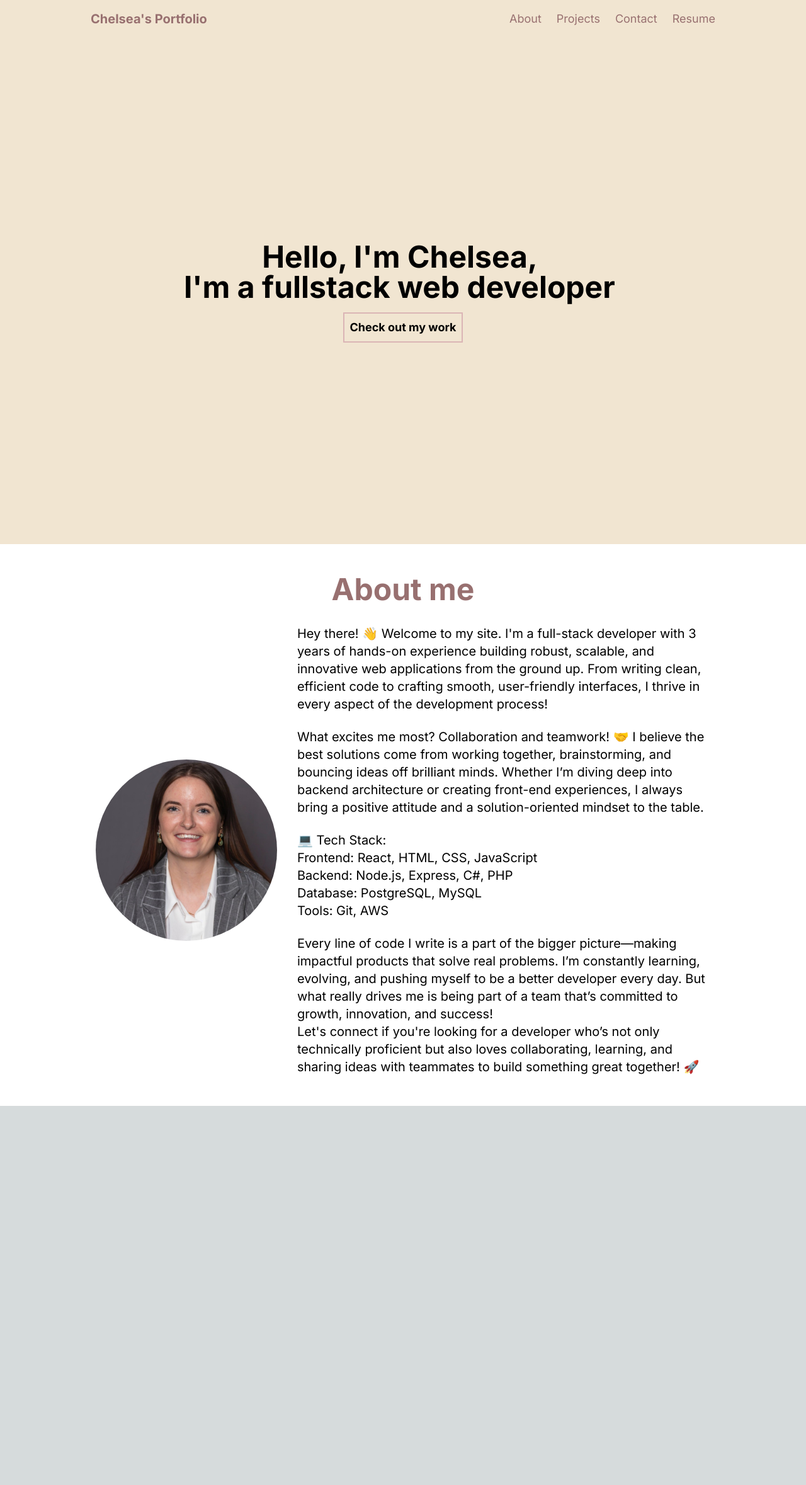
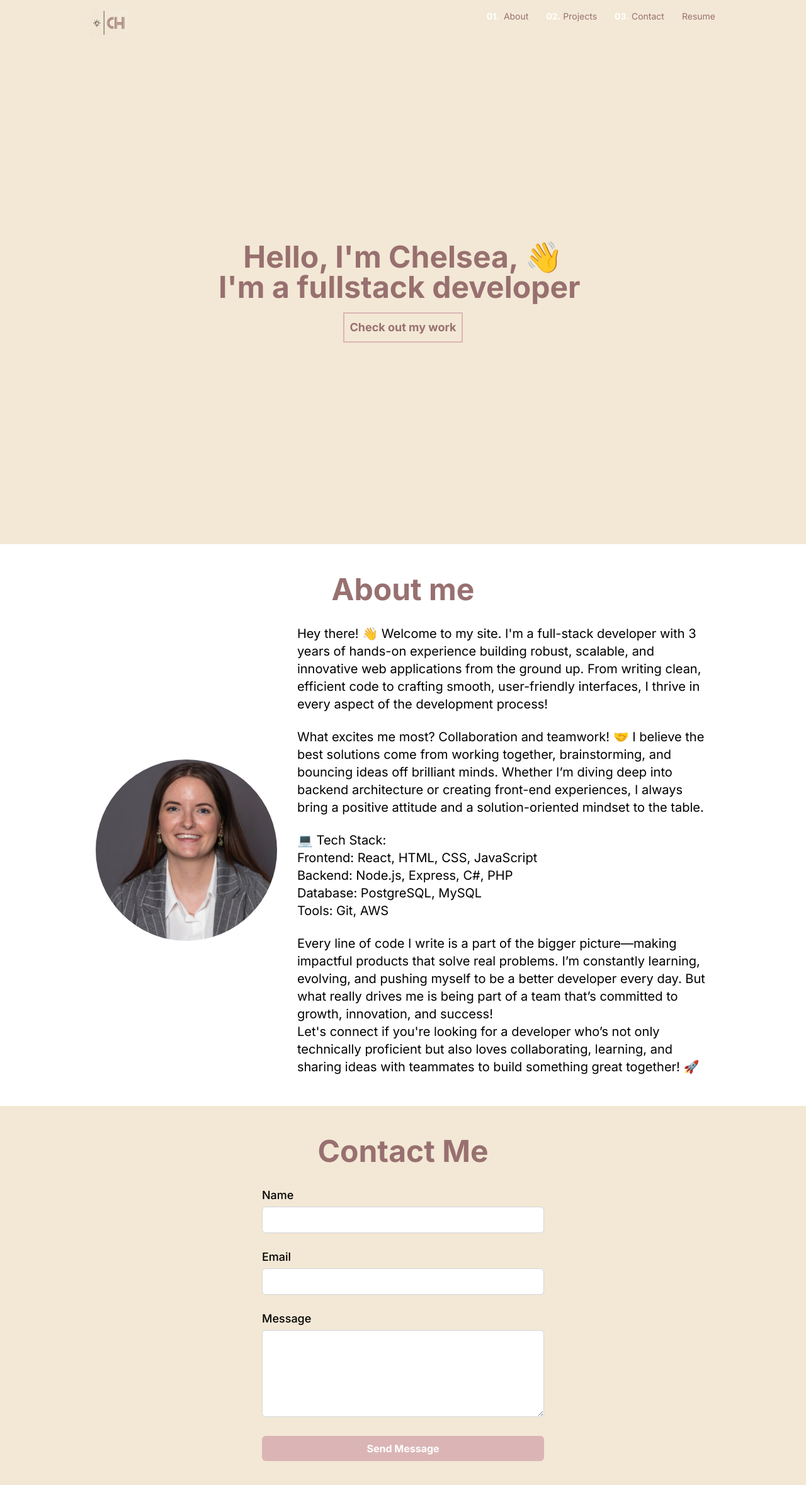
Before and after one commit to Shyflowerrs/Website, a Next.js app in the folder portfolio/: page / in a window 1280 px wide. Shown: the top 2358 px of the page at 63% size. Before the commit the page ends 1756 px from the top, so only its background shows below. Built offline with nearby package versions, Linux system fonts and the light colour scheme.

Commit message:
Had to fix navigation responsive sizes, would fall out of div when compressed.

```diff
--- a/portfolio/src/app/page.tsx
+++ b/portfolio/src/app/page.tsx
@@ -6,27 +6,39 @@ export default function Home() {
   return (
     <>
       {/* Navigation Bar */}
-      <nav className="bg-mainBG fixed top-0 left-0 w-full z-10 size-16 ">
-        <div className="max-w-screen-lg mx-auto px-4 py-4 flex justify-between items-center">
-          <h1 className="text-xl font-bold text-bold">Chelsea's Portfolio</h1>
-          <ul className="flex space-x-6 text-lg text-bold">
+      <nav className="bg-mainBG fixed top-0 left-0 w-full z-10 size-16">
+        <div className="max-w-screen-lg mx-auto px-4 py-4 flex justify-between ">
+          {/* Logo */}
+          <div className="flex items-center">
+            <Image
+              src="/logo.png" // Replace with the actual file name of your logo in the public folder
+              alt="Chelsea's Logo"
+              width={60} // Adjust the width as needed
+              height={30} // Adjust the height as needed
+              className="mr-2 hidden sm:block" // Add margin to the right of the logo
+            />
+          </div>
+          <ul className="flex space-x-7 text-sm text-bold ">
             <li>
+            <b className="text-white mr-1">01. </b>
               <a href="#about" className="hover:text-[#DBB5B5] transition">
-                About
+                 About
               </a>
             </li>
             <li>
+            <b className="text-white mr-1">02.</b>
               <a href="#projects" className="hover:text-[#DBB5B5] transition">
                 Projects
               </a>
             </li>
             <li>
+            <b className="text-white mr-1">03.</b>
               <a href="#contact" className="hover:text-[#DBB5B5] transition">
-                Contact
+              Contact
               </a>
             </li>
             <li>
-              <a href="#resume" className="hover:text-[#DBB5B5] transition">
+              <a href="/ChelseaResume.pdf" download="ChelseaResume.pdf" className="hover:text-[#DBB5B5] transition">
                 Resume
               </a>
             </li>
@@ -35,12 +47,13 @@ export default function Home() {
       </nav>
 
       {/* Main Content */}
+
       <div className="pt-16">
         <header className="bg-mainBG whitespace-pre h-screen flex flex-col justify-center items-center text-center px-4">
-          {/* <Particle /> */}
-          <p className="font-bold text-2xl sm:text-4xl lg:text-5xl">
-            Hello, I'm Chelsea, <br />
-            I'm a fullstack web developer <br />
+          {/* <Particle />  */}
+          <p className="font-bold text-bold text-2xl sm:text-3xl lg:text-5xl">
+            Hello, I'm Chelsea, 👋<br />
+            I'm a fullstack developer <br />
             <a
               href="#about"
               className="text-lg border-solid border-2 border-[#DBB5B5] p-2 mt-4 inline-block"
@@ -54,7 +67,7 @@ export default function Home() {
         className="bg-divBG h-auto py-12 flex flex-col items-center justify-center mx-auto px-4"
         id="about"
       >
-        <h1 className="font-bold text-bold text-4xl sm:text-8xl lg:text-5xl mb-8">
+        <h1 className="font-bold text-bold text-4xl sm:text-3xl lg:text-5xl mb-8">
           About me
         </h1>
         <div className="flex flex-col lg:flex-row items-center lg:items-center lg:justify-center text-center lg:text-left max-w-screen-lg mx-auto">
@@ -104,6 +117,69 @@ export default function Home() {
           </div>
         </div>
       </div>
+      <div
+        className="bg-mainBG h-auto py-12 flex flex-col items-center justify-center mx-auto px-4"
+        id="contact"
+      >
+        <h1 className="font-bold text-bold text-4xl sm:text-3xl lg:text-5xl mb-8">
+          Contact Me
+        </h1>
+        <form
+          action="https://formsubmit.co/chelseah@live.ca"
+          method="POST"
+          className="flex flex-col gap-6 w-full max-w-md"
+        >
+          {/* Name Field */}
+          <div>
+            <label htmlFor="name" className="block text-lg font-medium text-black">
+              Name
+            </label>
+            <input
+              type="text"
+              id="name"
+              name="name"
+              required
+              className="w-full border border-gray-300 rounded-md p-2 mt-1 focus:outline-none focus:ring-2 focus:ring-[#DBB5B5]"
+            />
+          </div>
+
+          {/* Email Field */}
+          <div>
+            <label htmlFor="email" className="block text-lg font-medium text-black">
+              Email
+            </label>
+            <input
+              type="email"
+              id="email"
+              name="email"
+              required
+              className="w-full border border-gray-300 rounded-md p-2 mt-1 focus:outline-none focus:ring-2 focus:ring-[#DBB5B5]"
+            />
+          </div>
+
+          {/* Message Field */}
+          <div>
+            <label htmlFor="message" className="block text-lg font-medium text-black">
+              Message
+            </label>
+            <textarea
+              id="message"
+              name="message"
+              rows={5}
+              required
+              className="w-full border border-gray-300 rounded-md p-2 mt-1 focus:outline-none focus:ring-2 focus:ring-[#DBB5B5]"
+            ></textarea>
+          </div>
+
+          {/* Submit Button */}
+          <button
+            type="submit"
+            className="bg-[#DBB5B5] text-white font-bold py-2 px-4 rounded-md hover:bg-[#c49c9c] transition"
+          >
+            Send Message
+          </button>
+        </form>
+      </div>
     </>
   );
 }
--- a/portfolio/tailwind.config.ts
+++ b/portfolio/tailwind.config.ts
@@ -14,7 +14,7 @@ const config: Config = {
           "conic-gradient(from 180deg at 50% 50%, var(--tw-gradient-stops))",
       },
       colors: {
-        'mainBG': '#F1E5D1',
+        'mainBG': '#f3e8d5',
         'bold': '#987070',
         'divBG':'#FFFFFF',
       },
```
Also changed, not shown: portfolio/public/logo.png (added), 1 other file (tests, documents, lock files or other folders).
